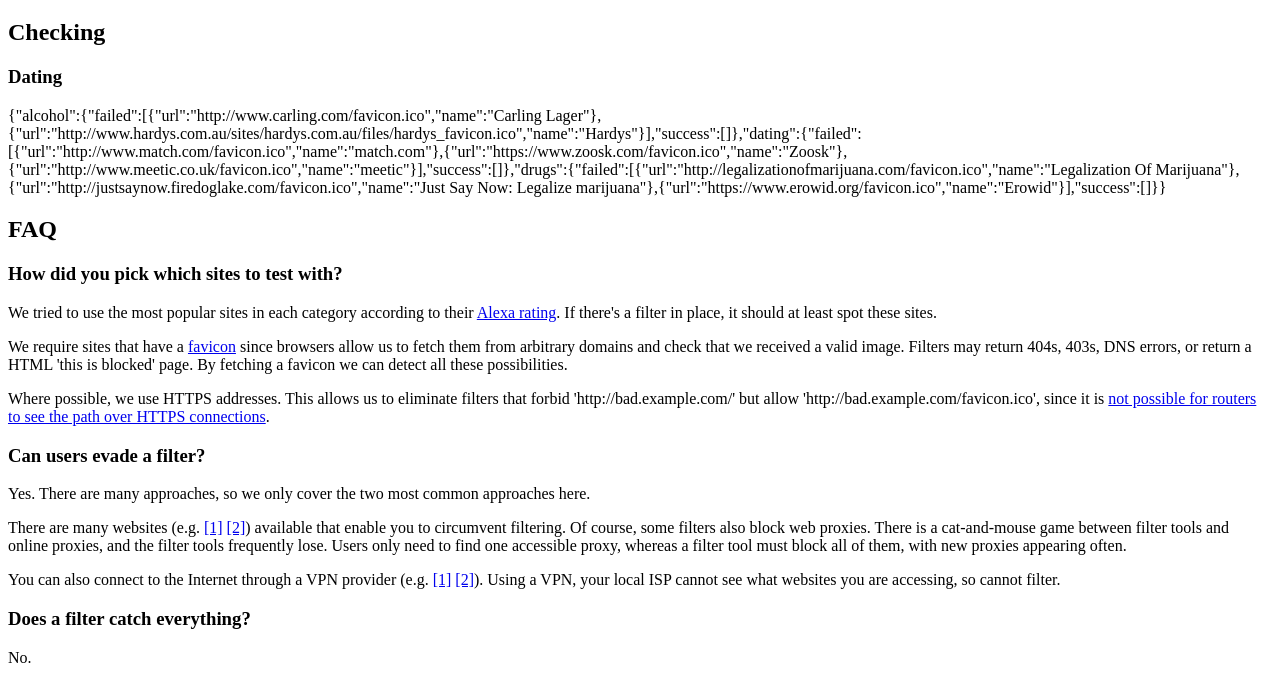
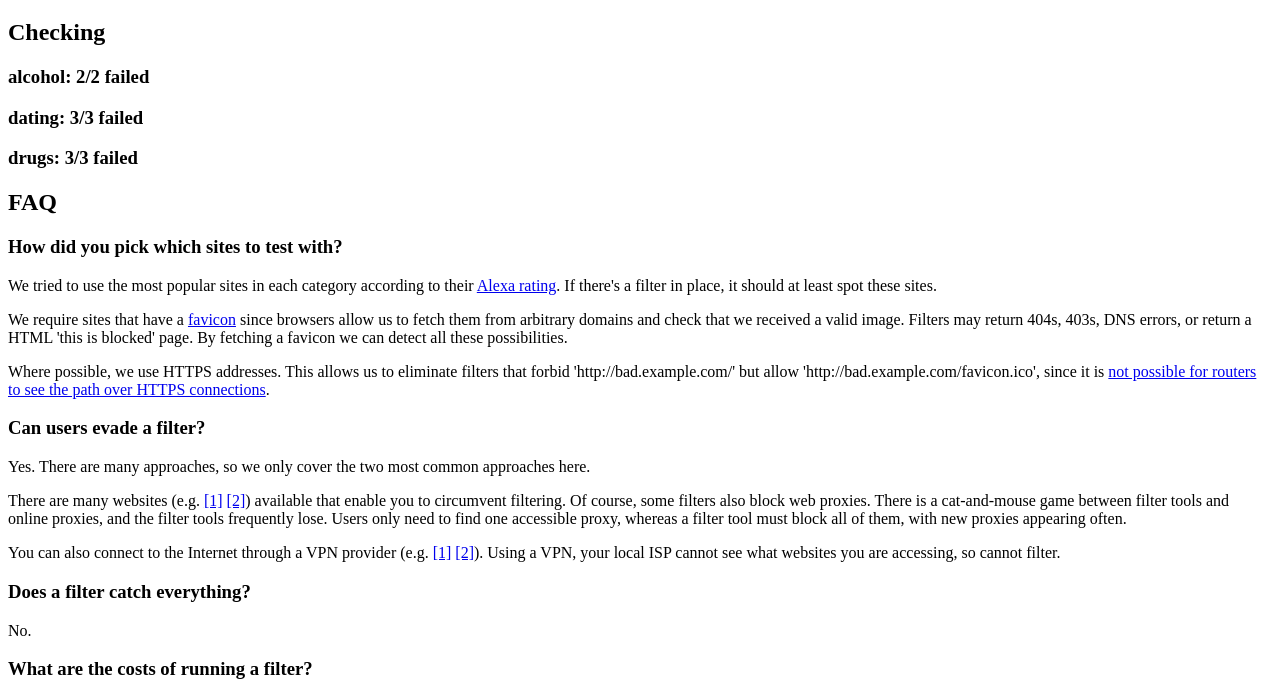
Before and after one commit to Wilfred/is_my_internet_filtered, a plain HTML site: page index.html in a window 1280 px wide. Shown: the part 61-744 px from the top of the page. Drawn offline with Linux system fonts and the light colour scheme.

Commit message:
better results display

```diff
--- a/checker.js
+++ b/checker.js
@@ -39,13 +39,23 @@
         sexuality: [],
         socialNetworks: [],
         weaponsAndViolence: [],
-        tobacco: [],
+        tobacco: []
     }
 
     var results = {};
 
     function redrawResults() {
-        $('.dating-details').text(JSON.stringify(results));
+        $.each(results, function(category, logs) {
+            var summarySelector = "#" + category + "-summary",
+                detailsSelector = "#" + category + "-details",
+                successCount = logs.success.length,
+                failCount = logs.failed.length,
+                total = successCount + failCount,
+                summary = failCount ? failCount + "/" + total + " failed" : "OK";
+
+            $(summarySelector).text(category + ": " + summary);
+            $(detailsSelector).text(JSON.stringify(logs.failures));
+        });
     }
 
     function checkImage(category, site) {
--- a/index.html
+++ b/index.html
@@ -11,8 +11,14 @@
 
         <h2 id="check-status">Checking</h2>
 
-        <h3 class="dating-summary">Dating</h3>
-        <div class="dating-details"></div>
+        <h3 id="alcohol-summary">Alcohol</h3>
+        <div id="alcohol-details"></div>
+
+        <h3 id="dating-summary">Dating</h3>
+        <div id="dating-details"></div>
+
+        <h3 id="drugs-summary">Drugs</h3>
+        <div id="drugs-details"></div>
 
         <h2>FAQ</h2>
 
```
